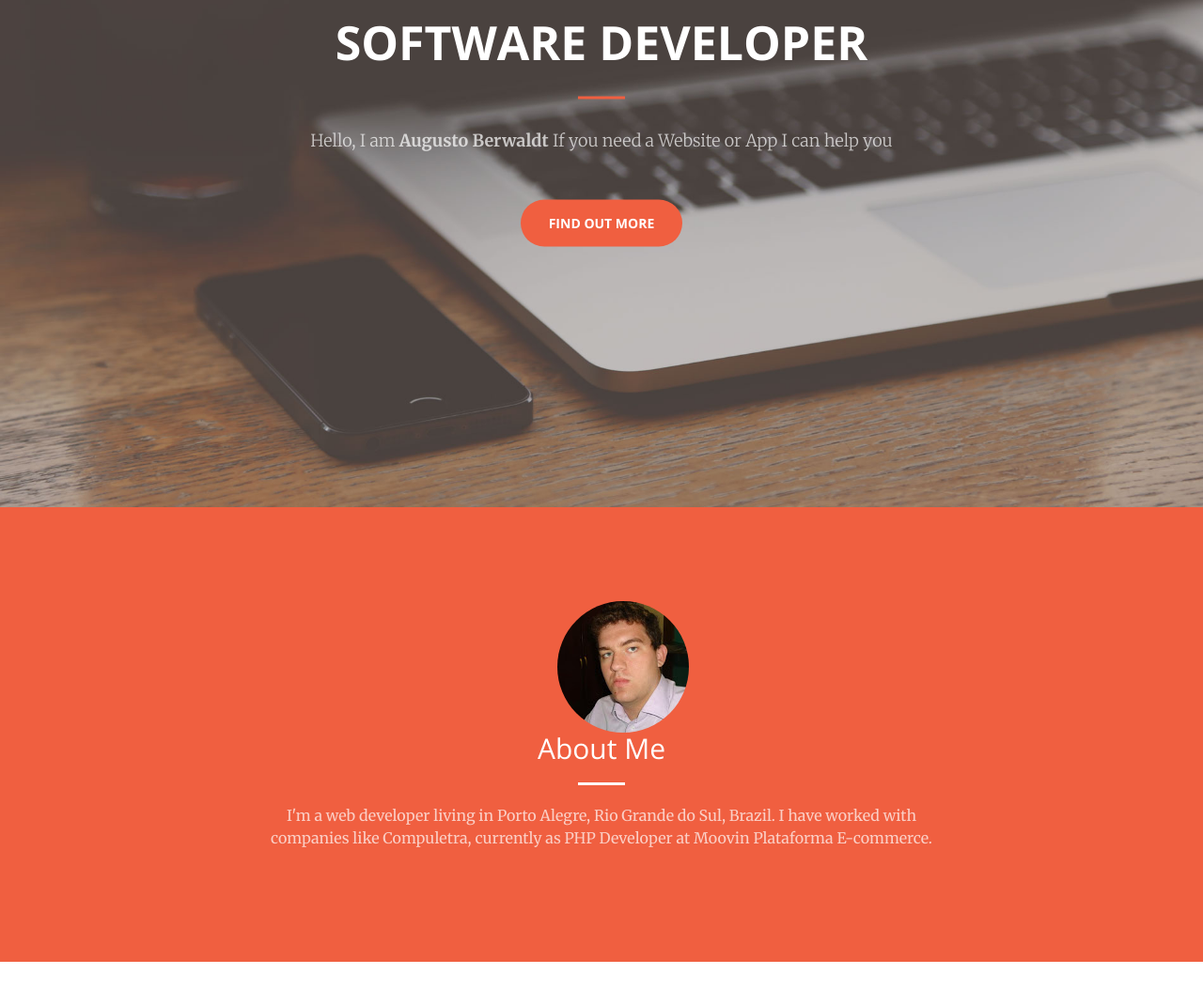
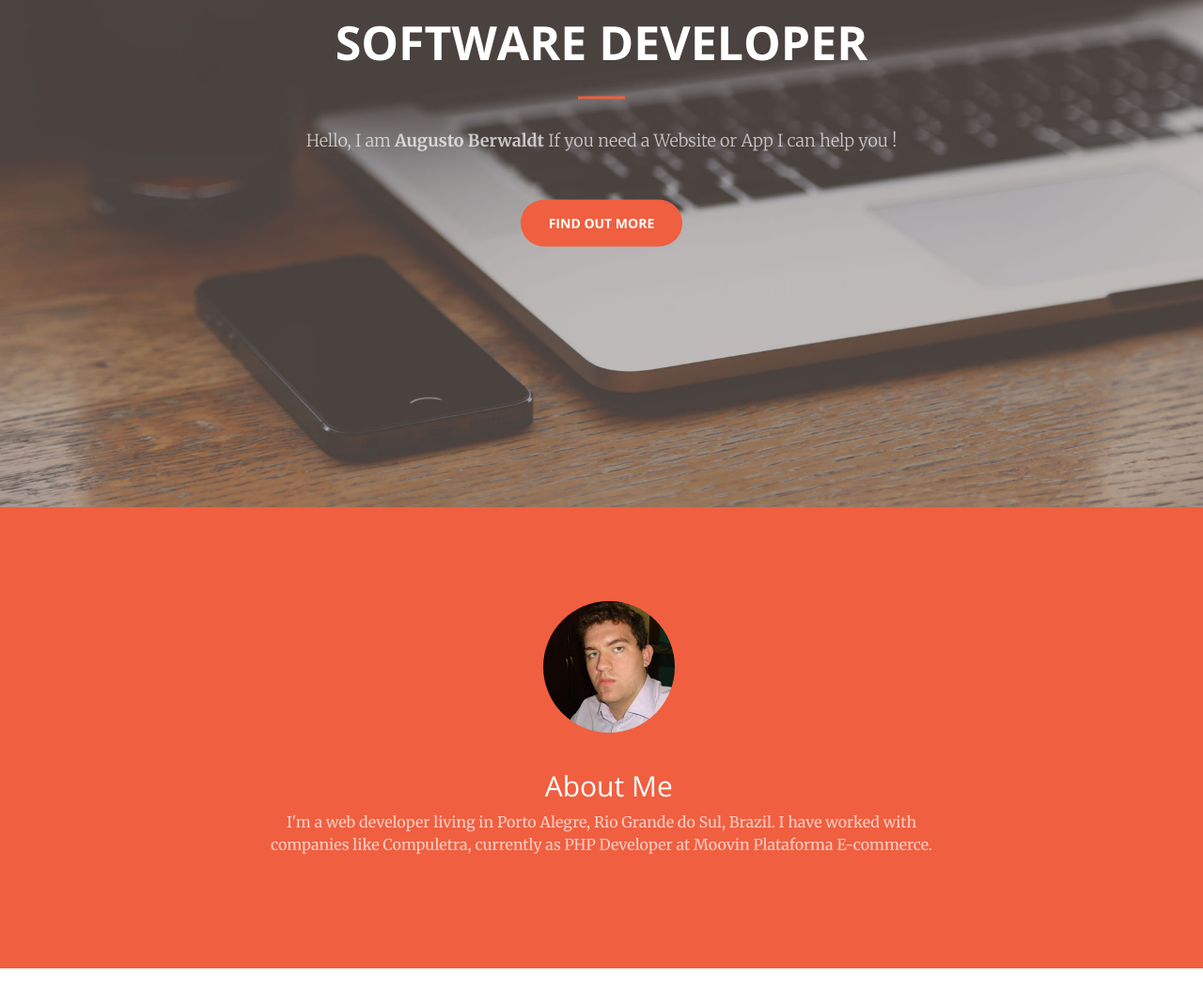
Before and after one commit to augustoberwaldt/augustoberwaldt.github.io, a website: page index.html in a window 1280 px wide. Shown: the part 260-1330 px from the top of the page at 94% size. Drawn offline with nearby package versions, Linux system fonts and the light colour scheme.

Commit message:
FIX:AJusta about me

```diff
--- a/index.html
+++ b/index.html
@@ -74,7 +74,7 @@
                 <h1 id="homeHeading">SOFTWARE DEVELOPER</h1>
                 <hr>
                 <p> Hello, I am <b>Augusto Berwaldt </b>
-                If you need a Website or App I can help you</p>
+                If you need a Website or App I can help you !</p>
                 <a href="#about" class="btn btn-primary btn-xl page-scroll">Find Out More</a>
             </div>
         </div>
@@ -85,14 +85,18 @@
             <div class="row">
 
                <div class="col-lg-8 col-lg-offset-2 text-center">
-                      <div class="col-lg-10 col-lg-offset-5" >
-                     <img class="img-responsive aligncenter img-circle no-shadow   " alt="Augusto Berwaldt" src="./img/me.jpg" >
-                </div>
-                    <h2 class="section-heading">About Me</h2>
-                    <hr class="light">
-                    <p class="text-faded">
-                        I'm a web developer living in Porto Alegre, Rio Grande do Sul, Brazil. I have worked with companies like Compuletra,  currently as PHP Developer at Moovin Plataforma E-commerce.
-                   </p>
+                   <div>
+                        <img class="img-responsive aligncenter img-circle no-shadow  col-lg-offset-5" alt="Augusto Berwaldt" src="./img/me.jpg" >
+                   </div>
+                   <br>
+                   <br>
+                   <div>
+                        <h2 class="section-heading"> &nbsp; About Me</h2>
+
+                        <p class="text-faded">
+                            I'm a web developer living in Porto Alegre, Rio Grande do Sul, Brazil. I have worked with companies like Compuletra,  currently as PHP Developer at Moovin Plataforma E-commerce.
+                       </p>
+                   </div>
 
                 </div>
             </div>
```
